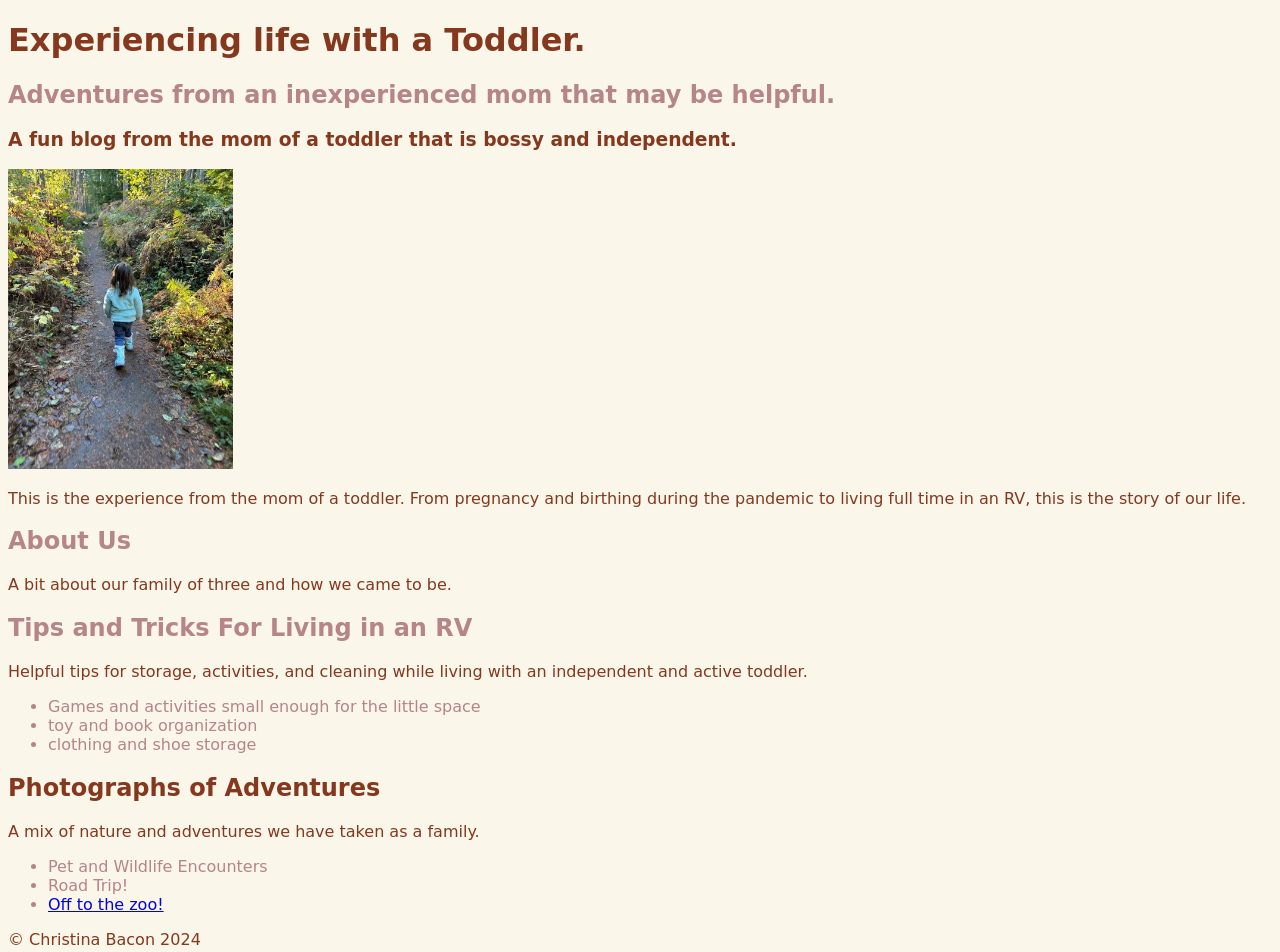
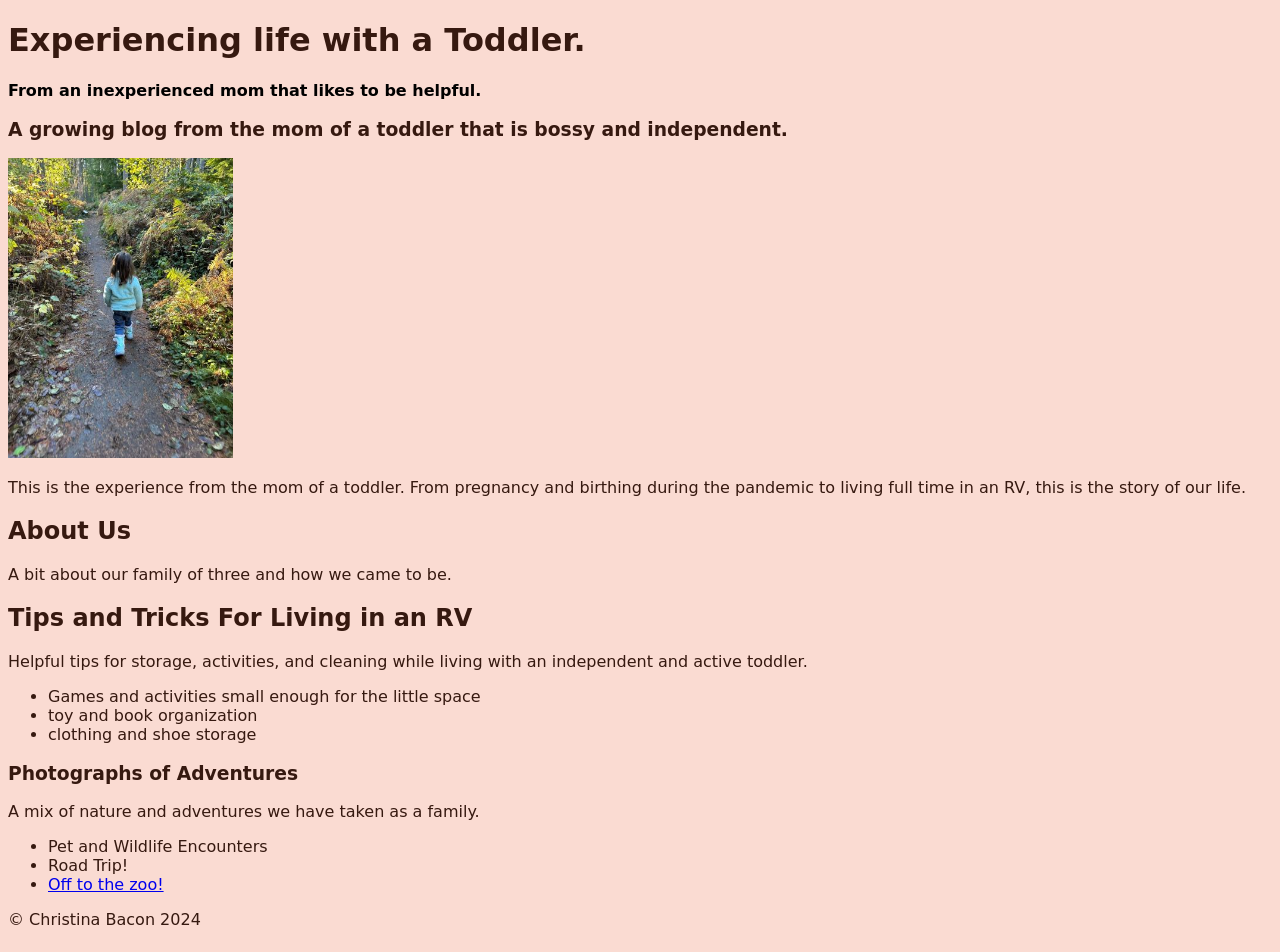
Before and after one commit to BlueyFanForRealLife/my-website, a plain HTML site: page index.html in a window 1280 px wide. Drawn offline with Linux system fonts and the light colour scheme.

Commit message:
style update

```diff
--- a/index.html
+++ b/index.html
@@ -14,8 +14,8 @@
 
     <header>
         <h1>Experiencing life with a Toddler.</h1>
-        <h2>Adventures from an inexperienced mom that may be helpful.</h2>
-        <h3>A fun blog from the mom of a toddler that is bossy and independent.</h3>
+        <h2> <h2 id="subtitle"> From an inexperienced mom that likes to be helpful.</h2></h2>
+        <h3>A growing blog from the mom of a toddler that is bossy and independent.</h3>
         <img src="pictures-of-people/aWalkInTheWoods.jpg" alt="" width="225px">
     </header>
     <main>
@@ -24,11 +24,12 @@
 
         </p>
         <section>
-            <h2>About Us</h2>
+            <h1>About Us</h1>
             <p>A bit about our family of three and how we came to be.</p>
         </section>
 
         <section>
+        <section id= "RV">
             <h2>Tips and Tricks For Living in an RV</h2>
             <p>Helpful tips for storage, activities, and cleaning while living with an independent and active toddler.
             </p>
@@ -38,8 +39,10 @@
                 <li>clothing and shoe storage</li>
             </ul>
         </section>
+        </section>
 
         <section>
+            <section id="zoo">
             <h1>Photographs of Adventures</h1>
             <p>A mix of nature and adventures we have taken as a family.</p>
             <ul>
@@ -47,6 +50,7 @@
                 <li>Road Trip!</li>
                 <li><a href="TripToTheZoo.html"> Off to the zoo!</a></li>
             </ul>
+        </section>
         </section>
 
         <footer>
--- a/styles.css
+++ b/styles.css
@@ -1,8 +1,10 @@
-body,h1 {
-    color: rgb(133, 56, 30); font-family: cursive;
-    background-color: rgb(250, 246, 233);
+body,h1,h2,ul {
+    color: rgb(54, 25, 16); font-family: cursive;
+    background-color: rgb(250, 219, 210);
 }
 
-h2,ul {
-    color:rgb(182, 133, 133);
+
+#subtitle {
+    color: black;
+    font-size: medium;
 }
```
Also changed, not shown: TripToTheZoo.html (+4 -0 lines), zooStyle.css (+6 -1 lines).
